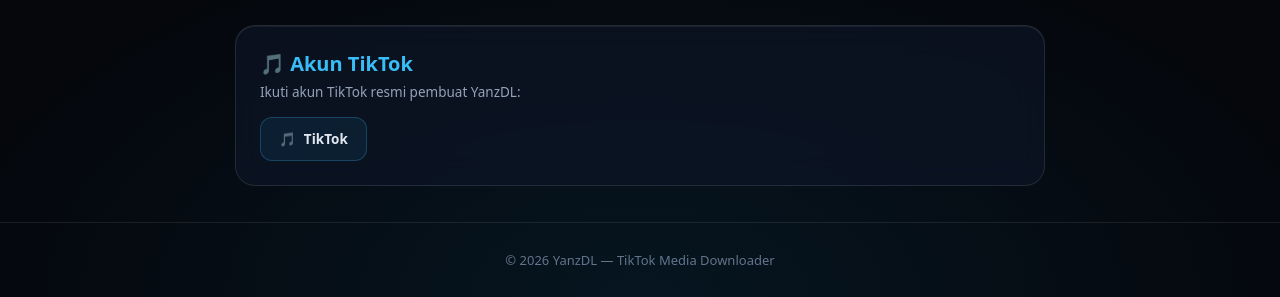
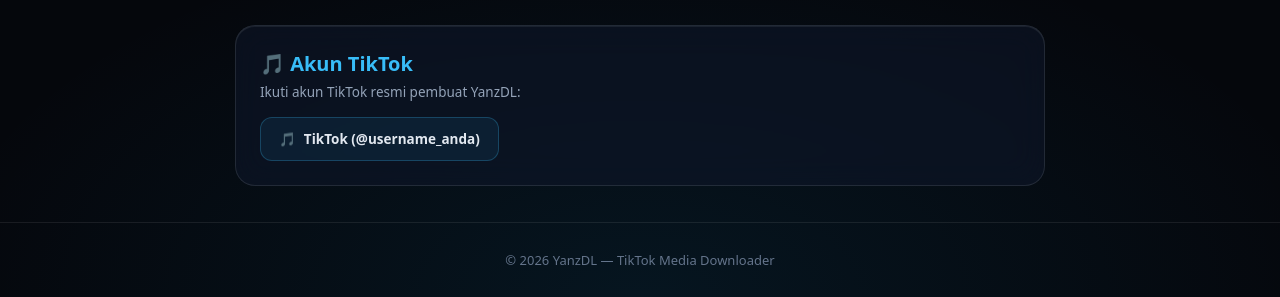
Before and after one commit to Masyanz91/YANZDL, a plain HTML site: page index.html in a window 1280 px wide. Shown: the part 690-987 px from the top of the page. Drawn offline with Linux system fonts and the light colour scheme.

Commit message:
update index.html

```diff
--- a/index.html
+++ b/index.html
@@ -97,9 +97,9 @@
         <h2>🎵 Akun TikTok</h2>
         <p>Ikuti akun TikTok resmi pembuat YanzDL:</p>
         <div class="social-links">
-            <a class="social-link" href="https://www.tiktok.com/@about.yanzy" target="_blank" rel="noopener noreferrer">
+            <a class="social-link" href="https://www.tiktok.com/@username_anda" target="_blank" rel="noopener noreferrer">
                 <span>🎵</span>
-                <span>TikTok</span>
+                <span>TikTok (@username_anda)</span>
             </a>
         </div>
     </div>
```
